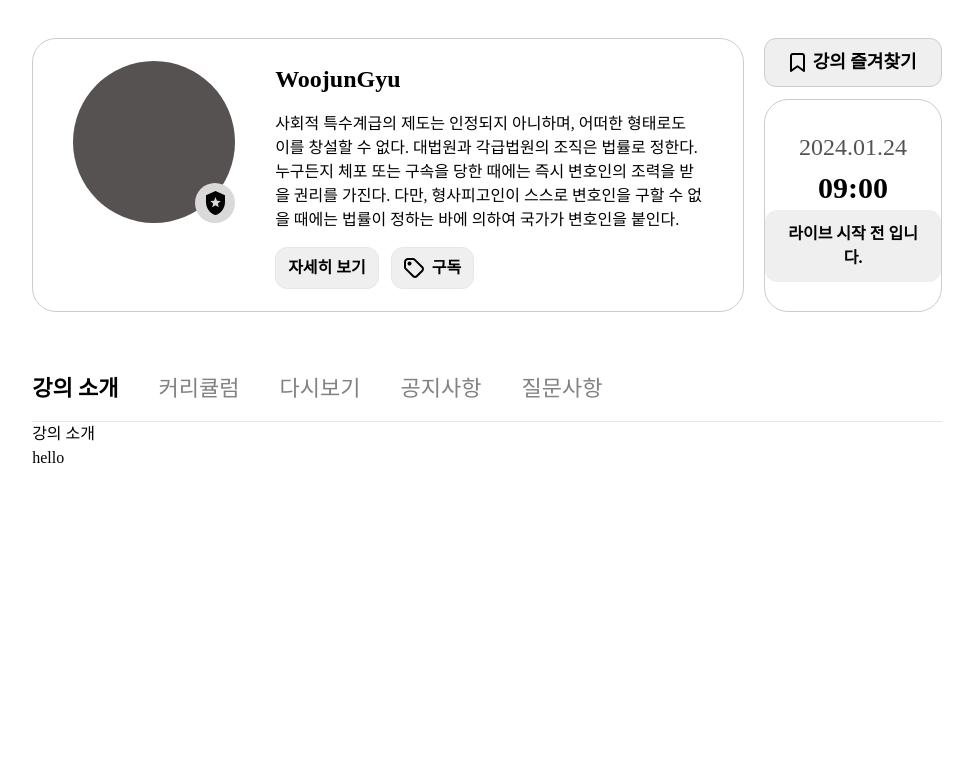
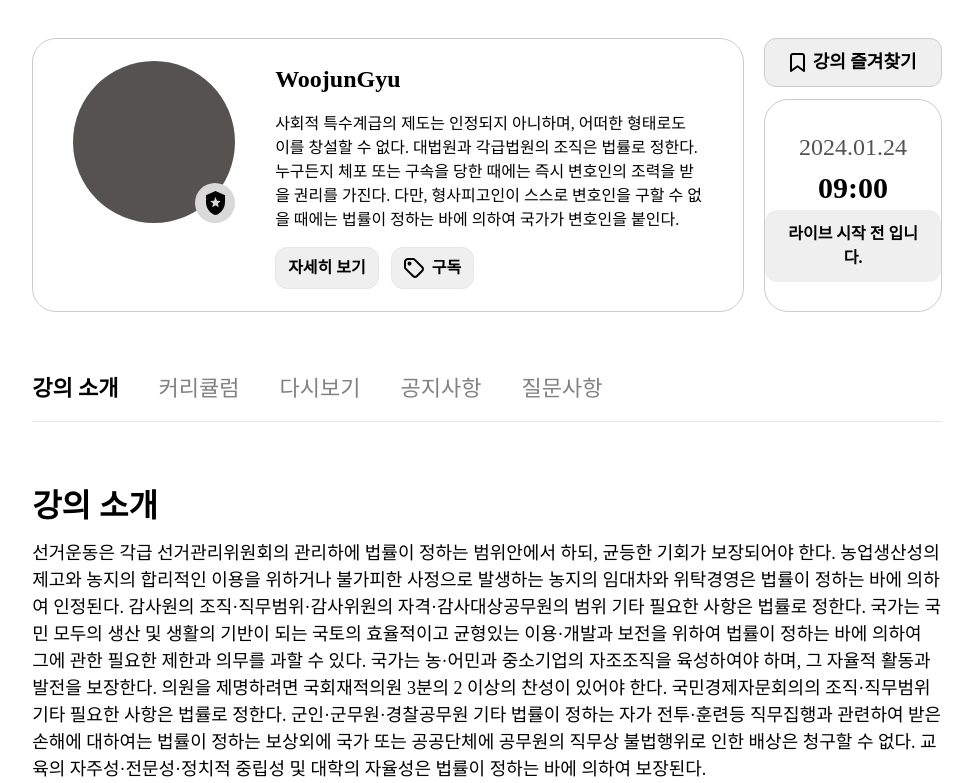
Before and after one commit to dnwnsrb11/grimtalk, a React (Vite) app: page /lecture in a window 1280 px wide. Shown: the part 400-1183 px from the top of the page, without its empty margins (153-1126 px from the left). Before the commit the page ends 870 px from the top, so only its background shows below. Built offline with nearby package versions, Linux system fonts and the light colour scheme; a web font is replaced by a local one.

Commit message:
feat:강의 소개페이지 완료

```diff
--- a/src/components/lecture/IntroductionLecture.jsx
+++ b/src/components/lecture/IntroductionLecture.jsx
@@ -1,9 +1,14 @@
 export const IntroductionLecture = () => {
+  const testText =
+    '선거운동은 각급 선거관리위원회의 관리하에 법률이 정하는 범위안에서 하되, 균등한 기회가 보장되어야 한다. 농업생산성의 제고와 농지의 합리적인 이용을 위하거나 불가피한 사정으로 발생하는 농지의 임대차와 위탁경영은 법률이 정하는 바에 의하여 인정된다. 감사원의 조직·직무범위·감사위원의 자격·감사대상공무원의 범위 기타 필요한 사항은 법률로 정한다. 국가는 국민 모두의 생산 및 생활의 기반이 되는 국토의 효율적이고 균형있는 이용·개발과 보전을 위하여 법률이 정하는 바에 의하여 그에 관한 필요한 제한과 의무를 과할 수 있다. 국가는 농·어민과 중소기업의 자조조직을 육성하여야 하며, 그 자율적 활동과 발전을 보장한다. 의원을 제명하려면 국회재적의원 3분의 2 이상의 찬성이 있어야 한다. 국민경제자문회의의 조직·직무범위 기타 필요한 사항은 법률로 정한다. 군인·군무원·경찰공무원 기타 법률이 정하는 자가 전투·훈련등 직무집행과 관련하여 받은 손해에 대하여는 법률이 정하는 보상외에 국가 또는 공공단체에 공무원의 직무상 불법행위로 인한 배상은 청구할 수 없다. 교육의 자주성·전문성·정치적 중립성 및 대학의 자율성은 법률이 정하는 바에 의하여 보장된다.';
   return (
     <>
-      <div>
-        <h1>강의 소개</h1>
-        <p>hello</p>
+      <div className="mt-[60px]">
+        <h1 className="text-[32px] font-bold">강의 소개</h1>
+        <div className="mt-[10px]">
+          {/* 강의 소개는 임시 텍스트로 변수에 넣어 작성하였습니다. */}
+          <p className="text-[18px]">{testText}</p>
+        </div>
       </div>
     </>
   );
--- a/src/components/lecture/TestPage.jsx
+++ b/src/components/lecture/TestPage.jsx
@@ -1,7 +1,9 @@
 export const TestPage = () => {
   return (
     <>
-      <h1>hello</h1>
+      <div className="border">
+        <h1 className="text-[32px] font-bold">hello</h1>
+      </div>
     </>
   );
 };
```
